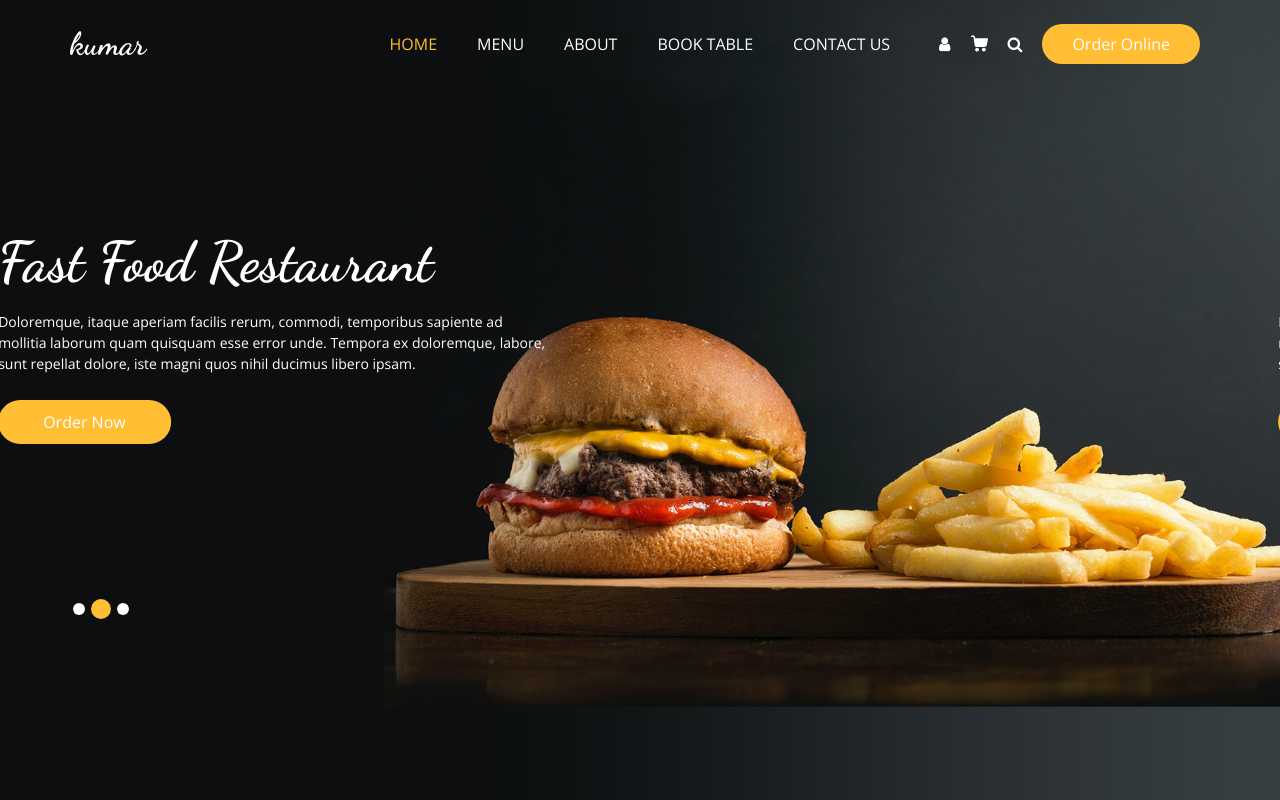
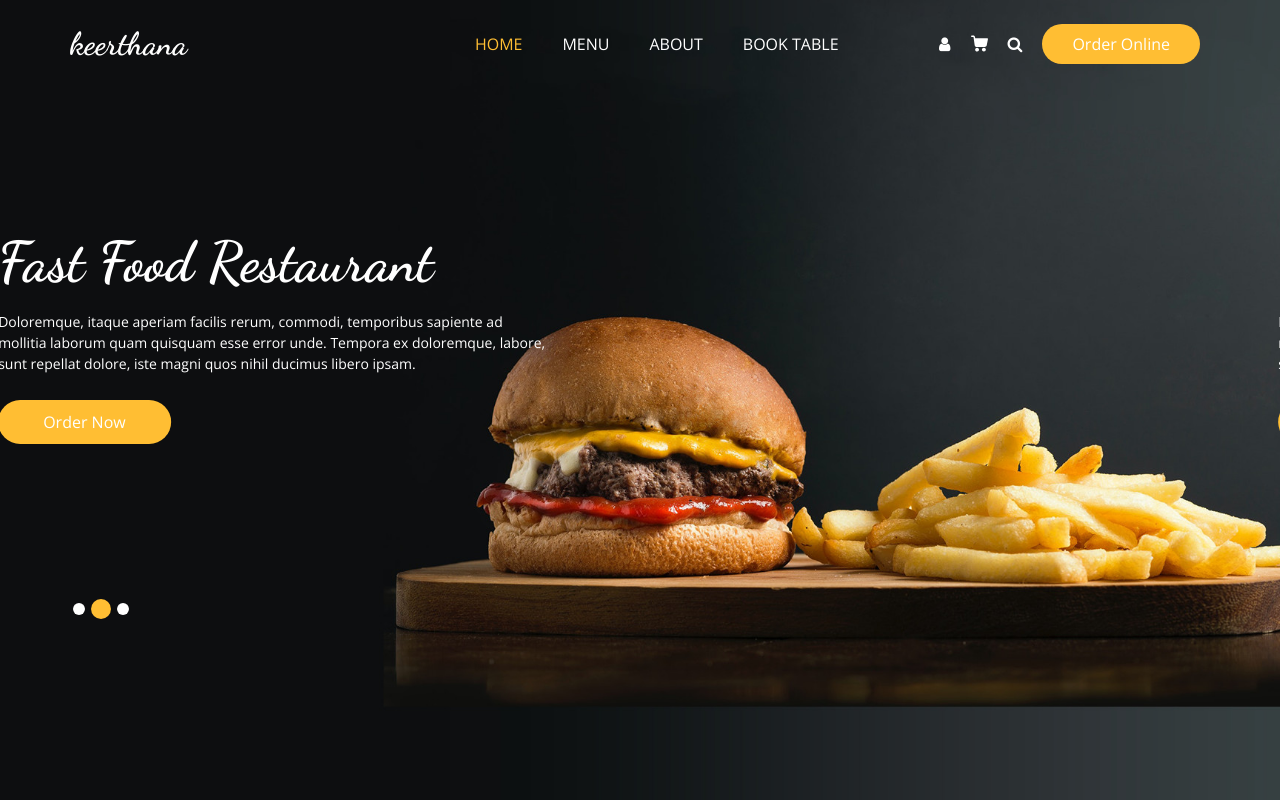
Before and after one commit to kumar056/sample, a plain HTML site: page index.html in a window 1280 px wide. Shown: the top 800 px of the page. Drawn offline with nearby package versions, Linux system fonts and the light colour scheme; some packages are replaced by stand-ins of ours.

Commit message:
navbar-update

```diff
--- a/index.html
+++ b/index.html
@@ -44,7 +44,7 @@
         <nav class="navbar navbar-expand-lg custom_nav-container ">
           <a class="navbar-brand" href="index.html">
             <span>
-              kumar
+              keerthana
             </span>
           </a>
 
@@ -66,9 +66,9 @@
               <li class="nav-item">
                 <a class="nav-link" href="book.html">book table</a>
               </li>
-              <li class="nav-item">
+              <!--li class="nav-item">
                 <a class="nav-link" href="book.html">contact us</a>
-              </li>
+              </li-->
             </ul>
             <div class="user_option">
               <a href="" class="user_link">
@@ -133,7 +133,7 @@
                   <i class="fa fa-search" aria-hidden="true"></i>
                 </button>
               </form>
-              <a href="" class="order_online">
+              <a href="https://www.amazon.in/" class="order_online" target="_blank">
                 Order Online
               </a>
             </div>
```
